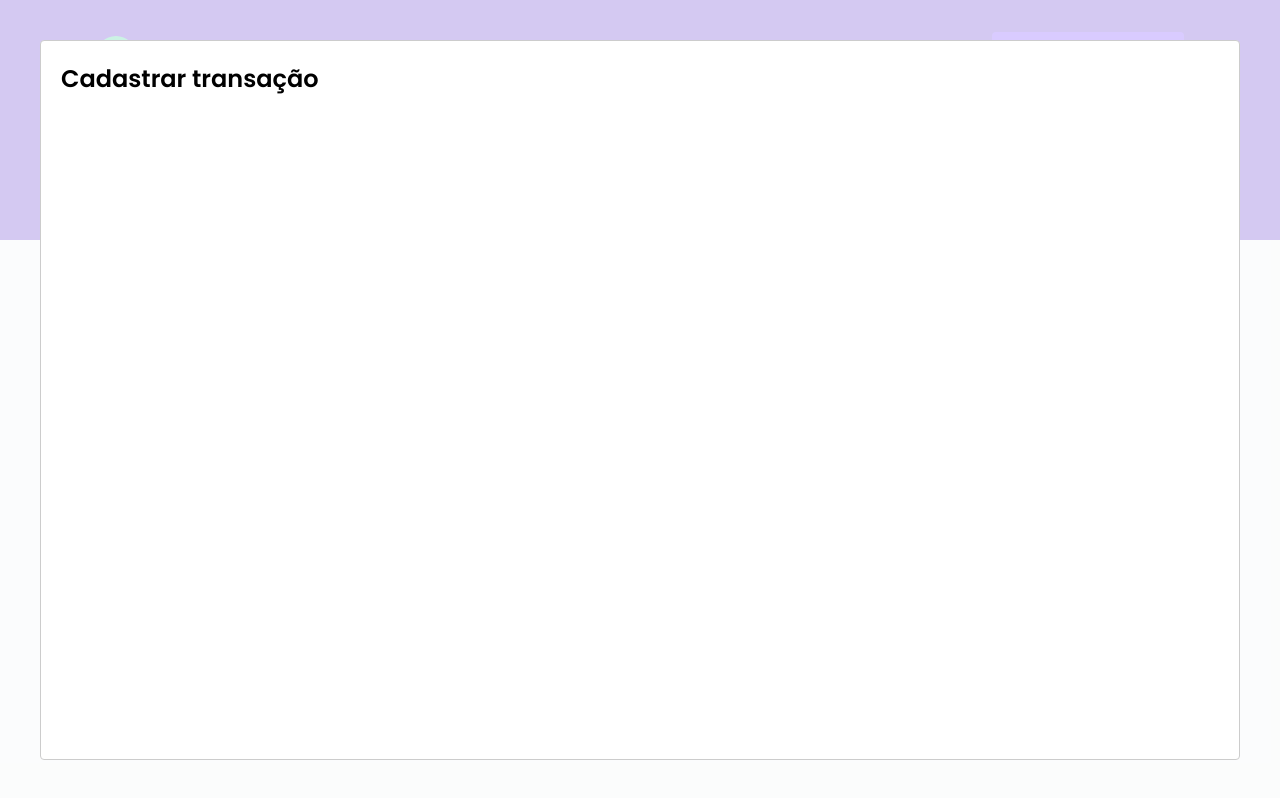
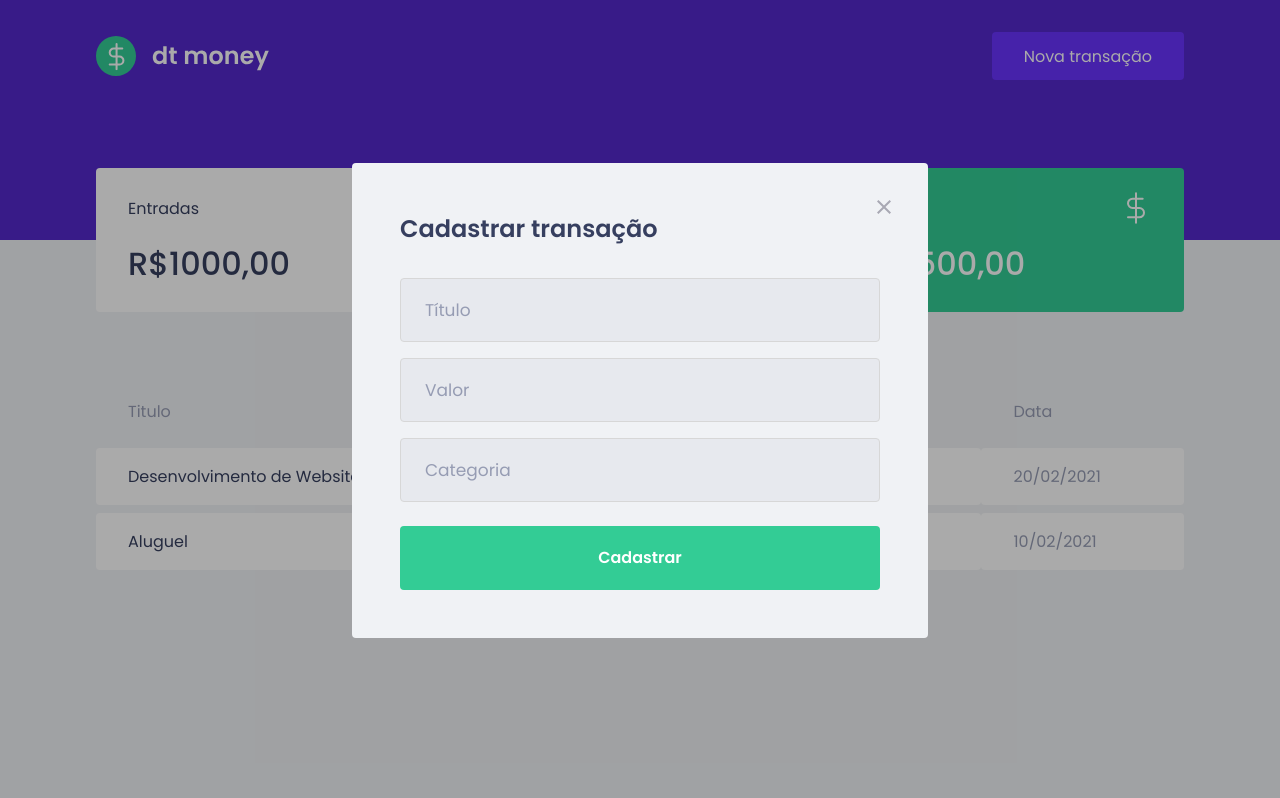
Before and after one commit to g-bolsoni/gbMoney, a React (Create React App) app: page / in a window 1280 px wide. Both pictures are taken after a click on the button "Nova transação". Built offline with nearby package versions, Linux system fonts and the light colour scheme; no server answers; what miragejs would draw is missing.

Commit message:
add basic style for  modal

```diff
--- a/src/App.tsx
+++ b/src/App.tsx
@@ -1,30 +1,29 @@
 import { Dashboard } from "./componets/Dashboard";
 import { Header } from "./componets/Header";
 import { GlobalStyle } from "./styles/global";
-import Modal from 'react-modal';
+import Modal from 'react-modal'
 import { useState } from "react";
+import {  NewTransactionsModal } from './componets/NewTransactionsModal'
 
 Modal.setAppElement('#root');
 export function App() {
+  /*MODAL*/
   const [isNewTransaction, setIsNewTransaction] = useState(false);
-
   function handleOpenNewTransactionModal() {
       setIsNewTransaction(true);
   }
   function handleCloseNewTransactionModal() {
       setIsNewTransaction(false);
   }
+  /*MODAL*/
   return (
     <>
       <Header  onOpenNewTransactionModal={handleOpenNewTransactionModal} />
       <Dashboard />
-      <Modal
-          isOpen={isNewTransaction}
-          onRequestClose={handleCloseNewTransactionModal}
-          contentLabel="Example Modal"
-      >
-        <h2>Cadastrar transação</h2>
-      </Modal>
+      <NewTransactionsModal
+        isOpen={isNewTransaction}
+        onRequestClose={handleCloseNewTransactionModal}
+      />
       <GlobalStyle />
     </>
   );
--- /dev/null
+++ b/src/componets/NewTransactionsModal/index.tsx
@@ -0,0 +1,42 @@
+import Modal from 'react-modal';
+import closeImg from '../../assets/close.svg'
+
+import { Container } from './styles';
+interface NewTransactionsModalProps {
+    isOpen: boolean;
+    onRequestClose: () => void;
+}
+export function NewTransactionsModal({isOpen, onRequestClose}: NewTransactionsModalProps) {
+  return (
+    <Modal
+        isOpen={isOpen}
+        onRequestClose={onRequestClose}
+        overlayClassName="react-modal-overlay"
+        className="react-modal-content"
+    >
+        <button type="button" className=" react-modal-close "onClick={onRequestClose}>
+            <img src={closeImg} alt="Close" />
+        </button>
+        <Container >
+            <h2>Cadastrar transação</h2>
+
+            <input
+                placeholder="Título"
+            />
+
+            <input
+                type="number"
+                placeholder="Valor"
+            />
+
+            <input
+                placeholder="Categoria"
+            />
+
+            <button type="submit">
+                Cadastrar
+            </button>
+        </Container>
+    </Modal>
+  );
+}
--- /dev/null
+++ b/src/componets/NewTransactionsModal/styles.ts
@@ -0,0 +1,45 @@
+import styled from 'styled-components';
+
+export const Container = styled.form`
+    h2{
+        color: var(--text-title);
+        font-size: 1.5rem;
+        margin-bottom: 2rem;
+    }
+    input {
+        width: 100%;
+        padding: 0 1.5rem;
+        height: 4rem;
+        border-radius: 0.25rem;
+
+        background: #e7e9ee;
+        border: 1px solid #d7d7d7;
+
+        font-weight: 400;
+        font-size:17px;
+
+        &::placeholder{
+            color: var(--text-body);
+        }
+        & + input {
+            margin-top: 1rem;
+        }
+    }
+    button[type="submit"] {
+        width: 100%;
+        padding: 0 1.5rem;
+        height: 4rem;
+        background: var(--green);
+        color: var(--shape);
+        border-radius: 00.25rem;
+        border: 0;
+        font-size: 1rem;
+        margin-top: 1.5rem;
+        font-weight: 600;
+        transition: filter 0.3s ease-in-out;
+
+        &:hover{
+            filter: brightness(0.9)
+        }
+    }
+`;
--- a/src/styles/global.ts
+++ b/src/styles/global.ts
@@ -48,5 +48,36 @@ export const GlobalStyle = createGlobalStyle`
         opacity: 0.6;
         cursor: not-allowed;
     }
+    .react-modal-overlay{
+        background: #0005;
 
+        position: fixed;
+        top: 0;
+        bottom: 0;
+        left: 0;
+        right: 0;
+
+        display: flex;
+        justify-content: center;
+        align-items: center;
+    }
+    .react-modal-content{
+        width: 100%;
+        max-width:576px;
+        background-color: var(--background);
+        padding: 3rem;
+        position: relative;
+        border-radius: 0.25rem;
+    }
+    .react-modal-close{
+        position: absolute;
+        right: 1.5rem;
+        top: 1.5rem;
+        border: 0;
+        background-color: transparent;
+        transition: filter 0.3s ease-in-out;
+        &:hover{
+            filter: brightness(0.8);
+        }
+    }
 `;
```
